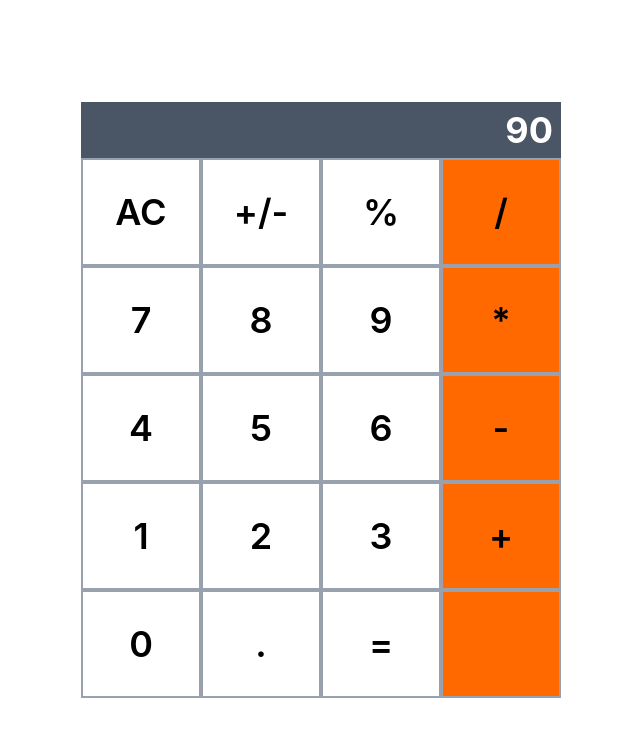
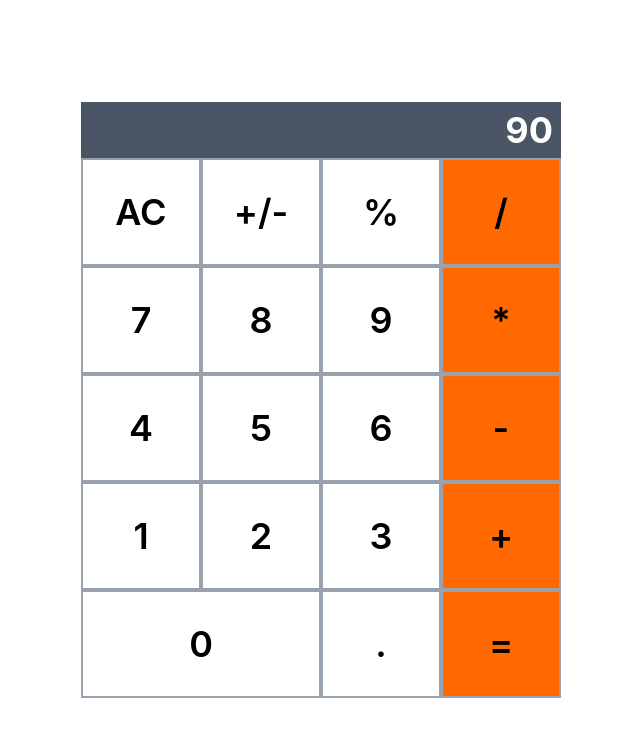
Before and after one commit to mugisha12john/Calculator-App-React-Ts, a React (Vite) app: page / in a window 1280 px wide. Shown: the top 736 px of the page, without its empty margins (319-959 px from the left). Built offline with nearby package versions, Linux system fonts and the light colour scheme.

Commit message:
feat: merge last two row for zero
here we use conditional rendering where we pass merge property in our props as optional

```diff
--- a/src/App.tsx
+++ b/src/App.tsx
@@ -6,7 +6,7 @@ function App() {
     { one: "7", two: "8", three: "9", sign: "*" },
     { one: "4", two: "5", three: "6", sign: "-" },
     { one: "1", two: "2", three: "3", sign: "+" },
-    { one: "0", two: ".", three: "=", sign: "" },
+    { one: "0", two: "", three: ".", sign: "=",merge:true },
   ];
 
   return (
@@ -24,6 +24,7 @@ function App() {
                 two={btn.two}
                 three={btn.three}
                 sign={btn.sign}
+                merge={btn.merge}
               />
             );
           })}
--- a/src/components/Buttons.tsx
+++ b/src/components/Buttons.tsx
@@ -3,10 +3,25 @@ export default function Buttons(props: {
   two: string;
   three: string;
   sign: string;
+  merge?: boolean;
 }) {
   return (
     <>
       <div className="flex">
+        {props.merge ? (
+          <>
+            <button className="p-8 w-60  flex justify-center items-center font-semibold text-4xl border-2 border-gray-400 ">
+              {props.one}
+            </button>
+            <button className="p-8 w-30 flex justify-center items-center font-semibold text-4xl border-2 border-gray-400 ">
+              {props.three}
+            </button>
+            <button className="p-8 w-30 bg-orange-500 flex justify-center items-center font-semibold text-4xl border-2 border-gray-400 ">
+              {props.sign}
+            </button>
+          </>
+        ) : (
+          <>
             <button className="p-8 w-30 flex justify-center items-center font-semibold text-4xl border-2 border-gray-400 ">
               {props.one}
             </button>
@@ -19,6 +34,8 @@ export default function Buttons(props: {
             <button className="p-8 w-30 bg-orange-500 flex justify-center items-center font-semibold text-4xl border-2 border-gray-400 ">
               {props.sign}
             </button>
+          </>
+        )}
       </div>
     </>
   );
--- a/src/components/Interface.tsx
+++ b/src/components/Interface.tsx
@@ -2,5 +2,6 @@ export interface Btn{
     one:string,
     two:string,
     three:string,
-    sign:string
+    sign:string,
+    merge?:boolean
 }
```
Lines whose indentation alone changed are shown as unchanged.
